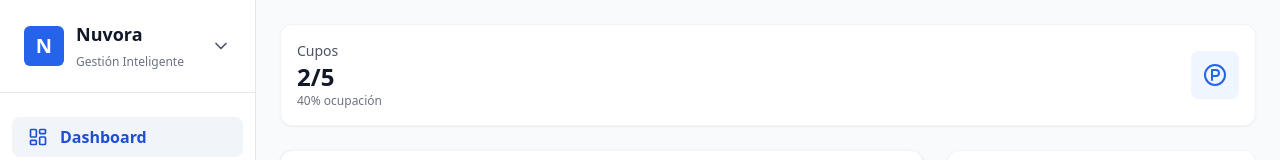
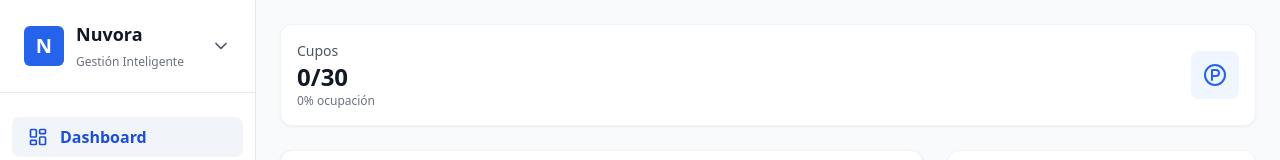
Before and after one commit to CamiloR0912/nuvora, a React (Vite) app in the folder nuvora-frontend/: page /dashboard in a window 1280 px wide. Shown: the top 160 px of the page. Built offline with nearby package versions, Linux system fonts and the light colour scheme; no server answers.

Commit message:
feat: cupos funcionando

```diff
--- a/nuvora-frontend/src/pages/HomePage.jsx
+++ b/nuvora-frontend/src/pages/HomePage.jsx
@@ -11,18 +11,10 @@ import { useSSE } from '../api/useSSE';
 import { http } from '../api/http';
 import { useLocation } from 'react-router-dom';
 
-// Simulación de cupos (sigue igual, puedes cambiar por tu backend real luego)
-const mockParkingSpaces = [
-  { id: 1, floor: 1, zone: 'A', space_number: 'A1', is_occupied: false },
-  { id: 2, floor: 1, zone: 'A', space_number: 'A2', is_occupied: true },
-  { id: 3, floor: 1, zone: 'B', space_number: 'B1', is_occupied: false },
-  { id: 4, floor: 2, zone: 'C', space_number: 'C1', is_occupied: true },
-  { id: 5, floor: 2, zone: 'C', space_number: 'C2', is_occupied: false },
-];
+const TOTAL_CUPOS = 30; // Cupos totales del parqueadero
 
 export default function HomePage() {
   const location = useLocation();
-  const [parkingSpaces, setParkingSpaces] = useState([]);
   const [vehicles, setVehicles] = useState([]);
   const [events, setEvents] = useState([]);
   const [loading, setLoading] = useState(true);
@@ -163,16 +155,15 @@ export default function HomePage() {
   };
 
   useEffect(() => {
-    // Cargar cupos simulados y datos reales de vehículos/eventos
-    setParkingSpaces(mockParkingSpaces);
+    // Cargar datos reales de vehículos/eventos
     loadVehicleData();
     setLoading(false);
   }, []); // Removida la dependencia loadVehicleData para evitar re-renders infinitos
 
   const stats = {
-    totalSpaces: parkingSpaces.length,
-    occupiedSpaces: parkingSpaces.filter(s => s.is_occupied).length,
-    availableSpaces: parkingSpaces.filter(s => !s.is_occupied).length,
+    totalSpaces: TOTAL_CUPOS,
+    occupiedSpaces: vehicles.length, // Vehículos activos = cupos ocupados
+    availableSpaces: TOTAL_CUPOS - vehicles.length, // Cupos disponibles
     activeVehicles: vehicles.length,
   };
 
```
